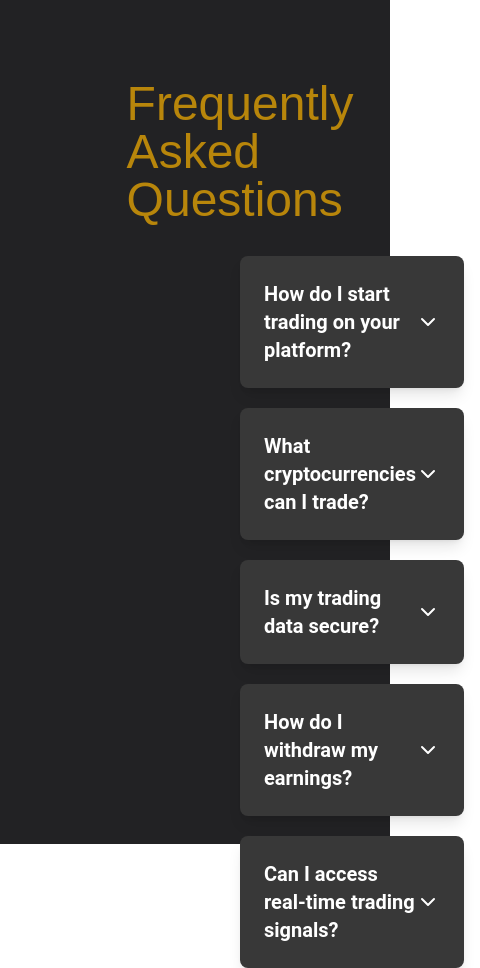
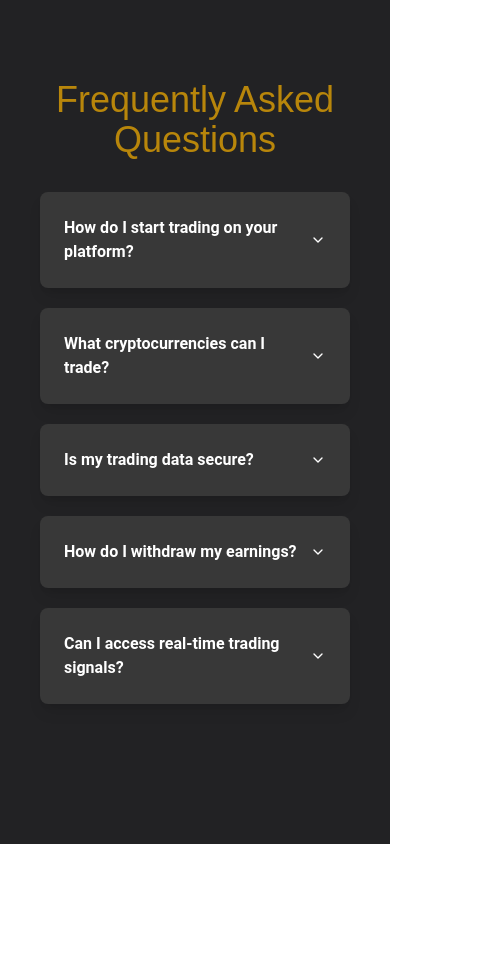
Before and after one commit to joheee/frontend-crypto-bot, a React app: page /bs in a window 390 px wide. Shown: the whole page, 480 px wide, since content can reach past the window. After the commit the page ends 844 px from the top, so only its background shows below. Built offline with nearby package versions, Linux system fonts and the light colour scheme; the HTML template or start-up script is replaced by a standard one; a web font is replaced by a local one.

Commit message:
responsive Faq

```diff
--- a/src/components/Faq.tsx
+++ b/src/components/Faq.tsx
@@ -30,8 +30,8 @@ const faqData: FaqCardInterface[] = [
 
 export default function Faq() {
   return (
-    <div className="h-screen py-20 px-60">
-      <div className="flex justify-center text-5xl font-frijole text-secondary-dark-gold mb-8">
+    <div className="h-screen py-20 px-10 mobile:px-20 tablet:px-32 desktop:px-60">
+      <div className="text-center flex justify-center text-4xl desktop:text-5xl font-frijole text-secondary-dark-gold mb-8">
         Frequently Asked Questions
       </div>
       <div className="grid items-start gap-5">
--- a/src/components/card/FaqCard.tsx
+++ b/src/components/card/FaqCard.tsx
@@ -19,8 +19,8 @@ export default function FaqCard(prop: FaqCardInterface) {
       onClick={toggleCard}
     >
       <div className="flex justify-between items-center">
-        <div className="text-xl font-semibold">{prop.question}</div>
-        <div className="text-2xl">
+        <div className="desktop:text-xl font-semibold">{prop.question}</div>
+        <div className="desktop:text-2xl">
           {isOpen ? <FiChevronUp /> : <FiChevronDown />}
         </div>
       </div>
--- a/tailwind.config.js
+++ b/tailwind.config.js
@@ -10,11 +10,17 @@ export default {
         "secondary-black": "#383838",
       },
       fontFamily: {
-        frijole: ["frijole", "sans-serif"], // Replace 'custom' and 'YourCustomFont' as needed
+        frijole: ["frijole", "sans-serif"], // Replace 'frijole' with your custom font name
       },
-    },
-    backgroundImage: {
-      "hero-background": "url('/hero_background.png')",
+      backgroundImage: {
+        "hero-background": "url('/hero_background.png')",
+      },
+      screens: {
+        mobile: "480px",
+        tablet: "768px",
+        desktop: "1024px",
+        "large-desktop": "1280px",
+      },
     },
   },
   plugins: [],
```
